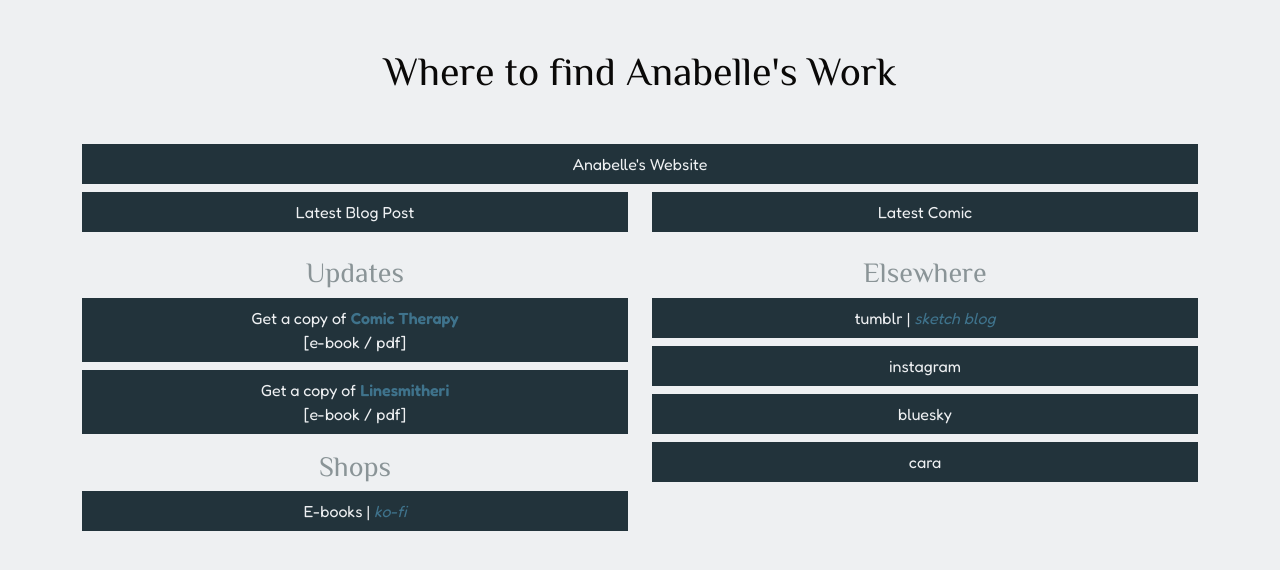
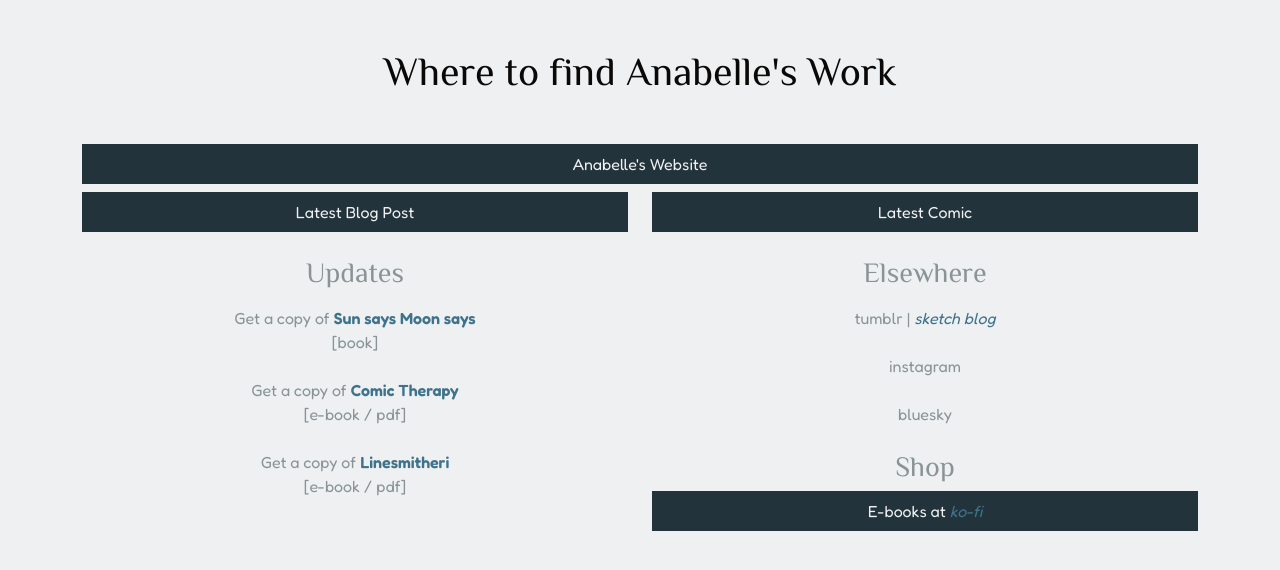
Before and after one commit to nabelore/nabelore.github.io, a Jekyll site: the page built from assets/html/links.html, in a window 1280 px wide. Shown: the top 570 px of the page. Built offline with Jekyll 4.4.1, drawn with Linux system fonts in a browser that asks for light colours.

Commit message:
Add new order form link
Plus minor cosmetic adjustments to links page.

```diff
--- a/_data/nav-proj.yml
+++ b/_data/nav-proj.yml
@@ -11,6 +11,7 @@
     <blockquote>The celestial drama that created night and day.</blockquote>
     <p>A comic book retelling of the origin of the day and night cycle, it is based on the <span class="projectaboutitalics">Tinguian</span>, <span class="projectaboutitalics">Mandayan</span> and <span class="projectaboutitalics">Visayan</span> versions of the folktale, <i>The Sun and the Moon</i>, and features a world inspired by Philippine folktales and pre-colonial Philippine history and artifacts.</p>
     <p>First released at the <i>Philippine International Comics Festival</i> (PICOF) on July 5 and 6, 2025.</p>
+    <p>Interested? <a href=https://docs.google.com/forms/d/e/1FAIpQLSc1hu_VFRPe5vt9dGgXi4PmGIQQ78lgdDr58RxZi_O8OPoZFQ/viewform>Order a copy here</a>.</p>
     <div class="projectBit p-3">
       <i><h3>Details</h3></i>
       <ul class="mb-0">
--- a/assets/html/links.html
+++ b/assets/html/links.html
@@ -58,12 +58,17 @@ layout: base
 			</h3>
 			<div class="linksUpdate">
 				<ul class="actions stacked linksPage">
-					<a href="https://ko-fi.com/s/1bbf1f96ce" target="_blank" class="button primary">
+					<a href="https://docs.google.com/forms/d/e/1FAIpQLSc1hu_VFRPe5vt9dGgXi4PmGIQQ78lgdDr58RxZi_O8OPoZFQ/viewform" target="_blank" class="button">
+						<li>
+							Get a copy of <b>Sun says Moon says</b> <br>[book]
+						</li>
+					</a>
+					<a href="https://ko-fi.com/s/1bbf1f96ce" target="_blank" class="button ">
 						<li>
 							Get a copy of <b>Comic Therapy</b> <br>[e-book / pdf]
 						</li>
 					</a>
-					<a href="https://anonabelle.gumroad.com/l/wNUZQe" target="_blank" class="button primary">
+					<a href="https://anonabelle.gumroad.com/l/wNUZQe" target="_blank" class="button">
 						<li>
 							Get a copy of <b>Linesmitheri</b> <br>[e-book / pdf]
 						</li>
@@ -71,19 +76,6 @@ layout: base
 				</ul>
 			</div>
 
-
-			<h3 class="linksH3 my-sm-0 mb-sm-2 my-4">
-				Shops
-			</h3>
-			<div class="linksShop">
-				<ul class="actions stacked linksPage mb-0">
-					<a href="https://ko-fi.com/anonabelle/shop" target="_blank" class="button primary">
-						<li>
-							E-books | <i>ko-fi</i>
-						</li>
-					</a>
-				</ul>
-			</div>
 		</div>
 		<div class="col-sm-6">
 
@@ -92,29 +84,38 @@ layout: base
 			</h3>
 			<div class="linksWeb">
 					<ul class="actions stacked linksPage">
-						<a href="https://anonabelle.tumblr.com/" target="_blank" class="button primary">
+						<a href="https://anonabelle.tumblr.com/" target="_blank" class="button">
 							<li>
 								 tumblr | <i>sketch blog</i>
 							</li>
 						</a>
-						<a href="https://www.instagram.com/anonabelle/" target="_blank" class="button primary">
+						<a href="https://www.instagram.com/anonabelle/" target="_blank" class="button">
 							<li>
 								instagram
 							</li>
 						</a>
-						<a href="https://bsky.app/profile/anonabelle.bsky.social" target="_blank" class="button primary">
+						<a href="https://bsky.app/profile/anonabelle.bsky.social" target="_blank" class="button">
 							<li>
 								bluesky
 							</li>
 						</a>
-						<a href="https://cara.app/anonabelle/" target="_blank" class="button primary">
-							<li>
-								cara
-							</li>
-						</a>
-
 					</ul>
 			</div>
+
+			<h3 class="linksH3 my-sm-0 mb-sm-2 my-4">
+				Shop
+			</h3>
+			<div class="linksShop">
+				<ul class="actions stacked linksPage mb-0">
+					<a href="https://ko-fi.com/anonabelle/shop" target="_blank" class="button primary">
+						<li>
+							E-books at <i>ko-fi</i>
+						</li>
+					</a>
+				</ul>
+			</div>
+
+
 		</div>
 	</div>
 
--- a/assets/html/sunmoon-preview-read.html
+++ b/assets/html/sunmoon-preview-read.html
@@ -12,7 +12,7 @@ keywords:
 <section class="section mt-5">
   <div class="container text-center">
       <a href="/sunmoon" class="btn btn1" role="button">go back</a>
-      <a href="https://forms.gle/r16PudhnpnpHsLNu8" target="_blank" class="btn btn2 my-2" style="color:#eef0f2;"><i class="bi bi-bag"></i>&nbsp; Want a copy? Fill out this form!</a>
+      <a href="https://docs.google.com/forms/d/e/1FAIpQLSc1hu_VFRPe5vt9dGgXi4PmGIQQ78lgdDr58RxZi_O8OPoZFQ/viewform?usp=preview" target="_blank" class="btn btn2 my-2" style="color:#eef0f2;"><i class="bi bi-bag"></i>&nbsp; Get a copy</a>
     </div>
 </section>
 
@@ -47,7 +47,7 @@ keywords:
         <div class="col-10 col-sm-6 text-center py-5 mb-0">
           <h3 class="mb-0">Thank you for reading! <span class="textaccent2">Catch the full reading experience of</span> Sun says Moon says <span class="textaccent2">at the Philippine International Comics Festival on July 5 & 6, 2025</span>.</h3>
 
-          <p class="mt-4">Can't make it to PICOF? <u><a href="https://forms.gle/r16PudhnpnpHsLNu8" target="_blank">Fill out this form</a></u> and I'll see what I can do.</p>
+          <p class="mt-4">Didn't make it to PICOF? <u><a href="https://docs.google.com/forms/d/e/1FAIpQLSc1hu_VFRPe5vt9dGgXi4PmGIQQ78lgdDr58RxZi_O8OPoZFQ/viewform?usp=preview" target="_blank">Fill out this order form</a></u> and I'll see what I can do.</p>
         </div>
 
       </div>
--- a/assets/html/sunmoon.html
+++ b/assets/html/sunmoon.html
@@ -19,7 +19,7 @@ timeline: 1
 {% assign readvert_link = "/sunmoon-preview-read" %}
 {% assign readvert_txt = "Read (mobile)" %}
 
-{% assign get_link = "https://forms.gle/r16PudhnpnpHsLNu8" %}
+{% assign get_link = "https://docs.google.com/forms/d/e/1FAIpQLSc1hu_VFRPe5vt9dGgXi4PmGIQQ78lgdDr58RxZi_O8OPoZFQ/viewform?usp=preview" %}
 {% assign get_txt = "Get a copy" %}
 
 {% for item in site.data.nav-proj %}
--- a/index.html
+++ b/index.html
@@ -13,7 +13,7 @@ title:
         <h2>Sun says Moon says</h2>
         <blockquote>A comic book retelling of the Philippine Folktale, The Sun and the Moon.</blockquote>
         <a href="/sunmoon" class="btn btn1 my-2"><i class="bi bi-info-circle-fill"></i>&nbsp; about</a>
-        <a href="https://forms.gle/r16PudhnpnpHsLNu8" target="_blank" class="btn btn2 my-2" style="color:#eef0f2;"><i class="bi bi-bag"></i>&nbsp; Get a copy</a>
+        <a href="https://docs.google.com/forms/d/e/1FAIpQLSc1hu_VFRPe5vt9dGgXi4PmGIQQ78lgdDr58RxZi_O8OPoZFQ/viewform?usp=preview" target="_blank" class="btn btn2 my-2" style="color:#eef0f2;"><i class="bi bi-bag"></i>&nbsp; Get a copy</a>
       </div>
 
       <div class="col-md-4 col-8 mb-sm-0 mb-3">
```
